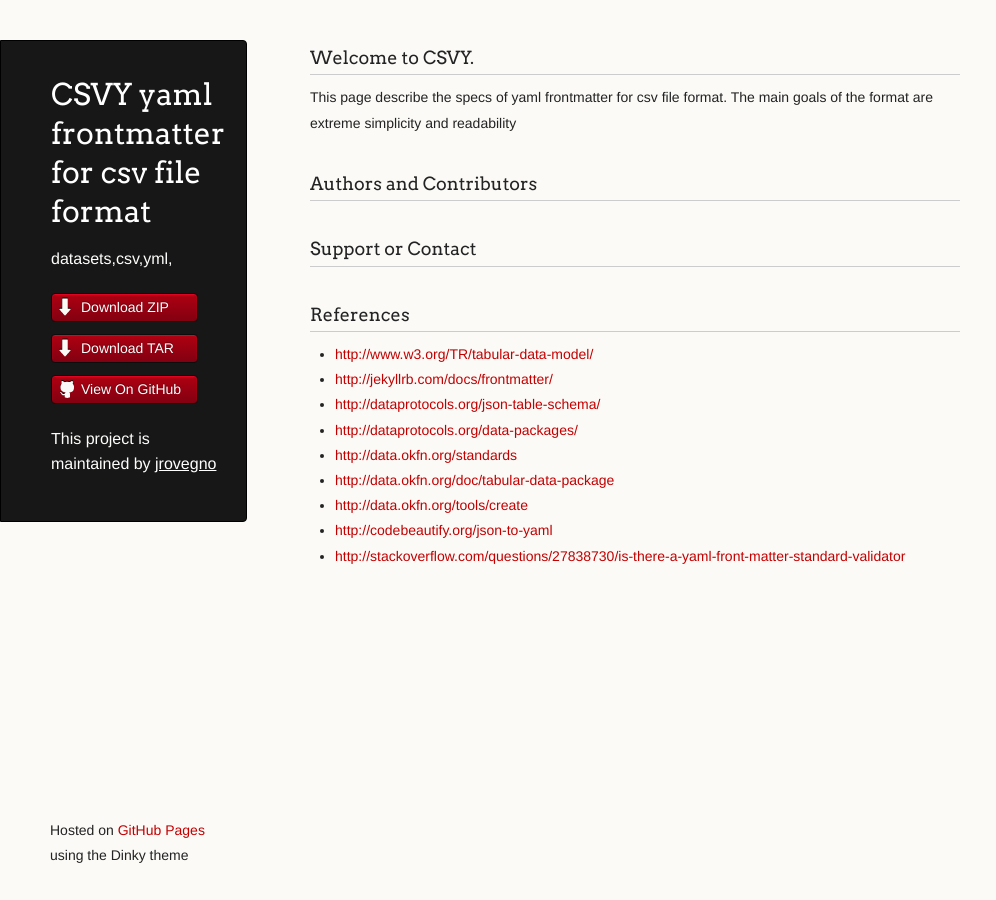
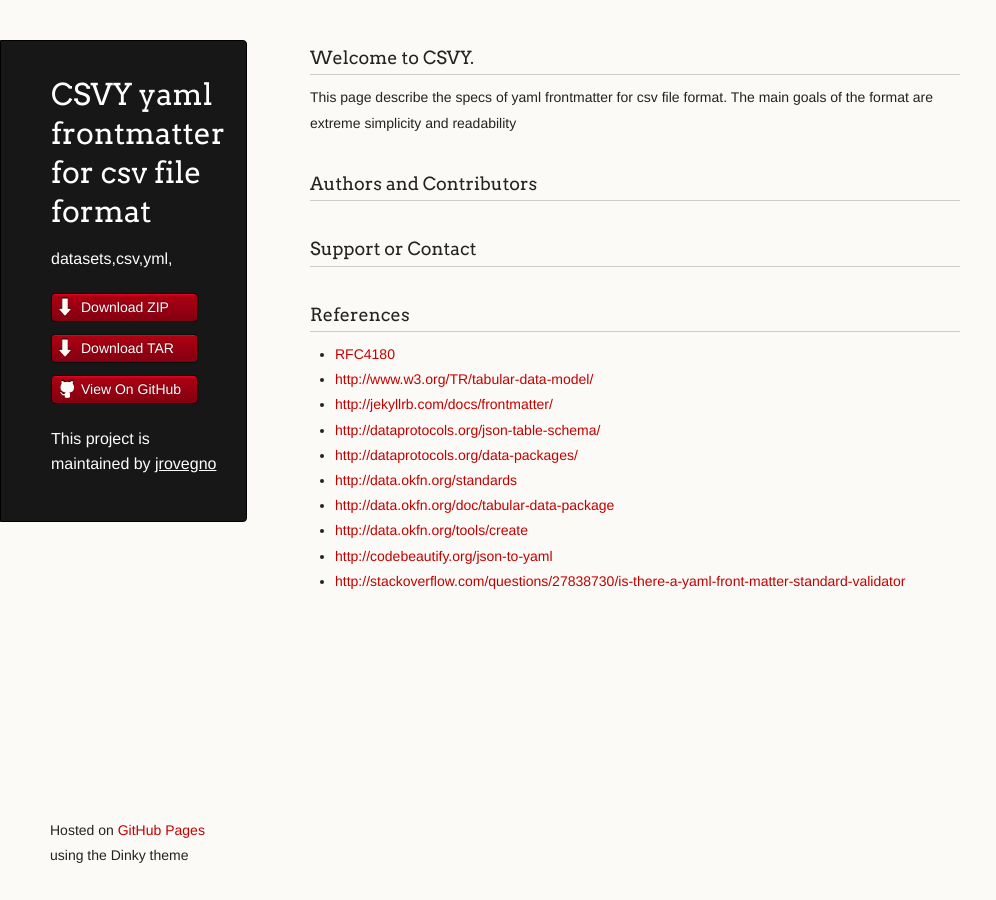
Before and after one commit to csvy/csvy.github.io, a Jekyll site: the page built from index.md, in a window 1280 px wide. Shown: the whole page, without its empty margins (0-996 px from the left). Built offline with Jekyll 4.4.1, drawn with Linux system fonts in a browser that asks for light colours; Markdown is read by kramdown in place of the engine named in the settings.

Commit message:
Added reference RFC4180

```diff
--- a/index.md
+++ b/index.md
@@ -13,6 +13,7 @@
 
 ### References
 
+- [RFC4180](https://tools.ietf.org/html/rfc4180)
 - [http://www.w3.org/TR/tabular-data-model/](http://www.w3.org/TR/tabular-data-model/)
 - [http://jekyllrb.com/docs/frontmatter/](http://jekyllrb.com/docs/frontmatter/)
 - [http://dataprotocols.org/json-table-schema/](http://dataprotocols.org/json-table-schema/)
```
